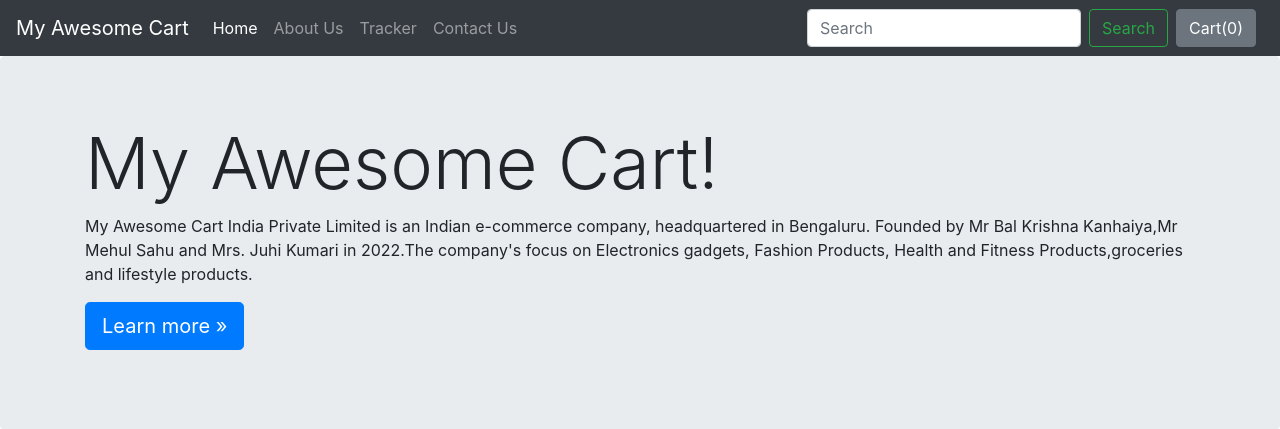
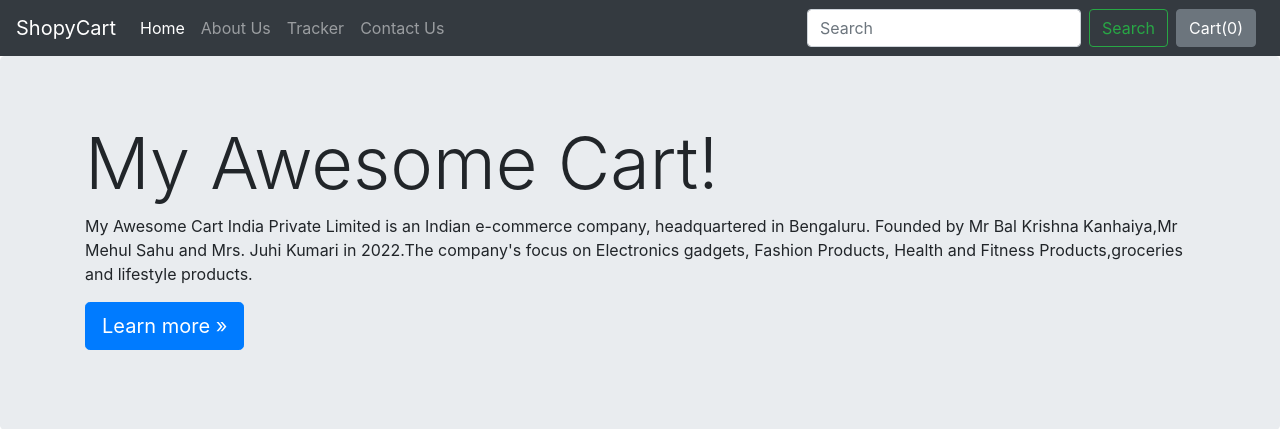
Before and after one commit to balk125/EcommerceWebsite, a Django app: page /about/ in a window 1280 px wide. Shown: the top 429 px of the page. Run offline with Django 4.2, Linux system fonts and the light colour scheme; parts of the project's set-up code (start-up, migrations or seed data) failed here and were passed over; some libraries are stand-ins or nearby versions.

Commit message:
converted into major project

```diff
--- a/mac/views.py
+++ b/mac/views.py
@@ -1,4 +1,4 @@
 from django.shortcuts import render
 from django.http import HttpResponse
-def home(request):
-    return HttpResponse('this is tutorial 25')
+# def home(request):
+#     return HttpResponse('this is tutorial 25')
--- a/shop/templates/shop/basic.html
+++ b/shop/templates/shop/basic.html
@@ -16,7 +16,7 @@
   <body>
 
     <nav class="navbar navbar-expand-lg navbar-dark bg-dark">
-  <a class="navbar-brand" href="/">My Awesome Cart</a>
+  <a class="navbar-brand" href="/">ShopyCart</a>
   <button class="navbar-toggler" type="button" data-toggle="collapse" data-target="#navbarSupportedContent" aria-controls="navbarSupportedContent" aria-expanded="false" aria-label="Toggle navigation">
     <span class="navbar-toggler-icon"></span>
   </button>
```
Also changed, not shown: db.sqlite3, media/shop/images/0-5-10-mm-bt3101-15-stainless-steel-cordless-philips-original-imag7r4r7ztgnuyk.webp (added), media/shop/images/1-2660sm01-titan-women-original-imag6gbtdb4astbp.webp (added), media/shop/images/3xl-jw11024-just-wow-original-imaggm9hvs29j2ju.webp (added), media/shop/images/m-adr-3703-athena-original-imafm7az9bjg76yn.webp (added), media/shop/images/m-bcl-l-seq-brucella-original-imag7kfpzqf7hutm.webp (added), media/shop/images/xxl-ut-3007-aask-original-imag7xssns4g5tmd-bb.webp (added), shop/admin.py (line endings or trailing spaces).
